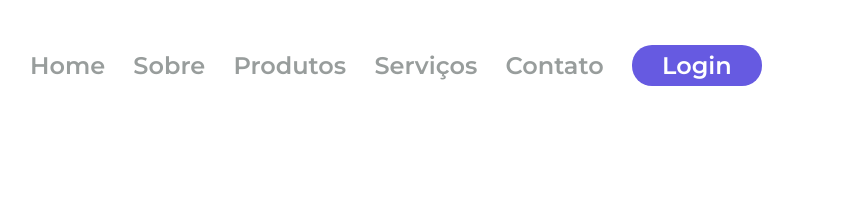
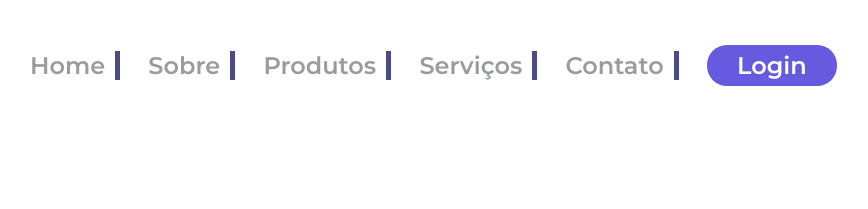
Before and after one commit to verlaAcostaRamos/we-care-petshop, a plain HTML site: page index.html in a window 1280 px wide. Shown: the top 209 px of the page, without its empty margins (50-918 px from the left). Drawn offline with Linux system fonts and the light colour scheme.

Commit message:
estilizado alguns elementos da página home e sobre

```diff
--- a/index.html
+++ b/index.html
@@ -13,7 +13,7 @@
 
     <header>
         <a class="link-header">Home</a>
-        <a class="link-header">Sobre</a>
+        <a href="./sobre.html" class="link-header">Sobre</a>
         <a class="link-header">Produtos</a>
         <a class="link-header">Serviços</a>
         <a class="link-header">Contato</a>
--- a/styles/index.css
+++ b/styles/index.css
@@ -25,6 +25,9 @@ header {
     color: #989D9C;
     cursor: pointer;
     margin-right: 24px;
+    text-decoration: none;
+    border-right: 5px solid rgb(76, 76, 133);
+    padding-right: 10px;
 }
 .button-header{
     background: #665AE1;
```
